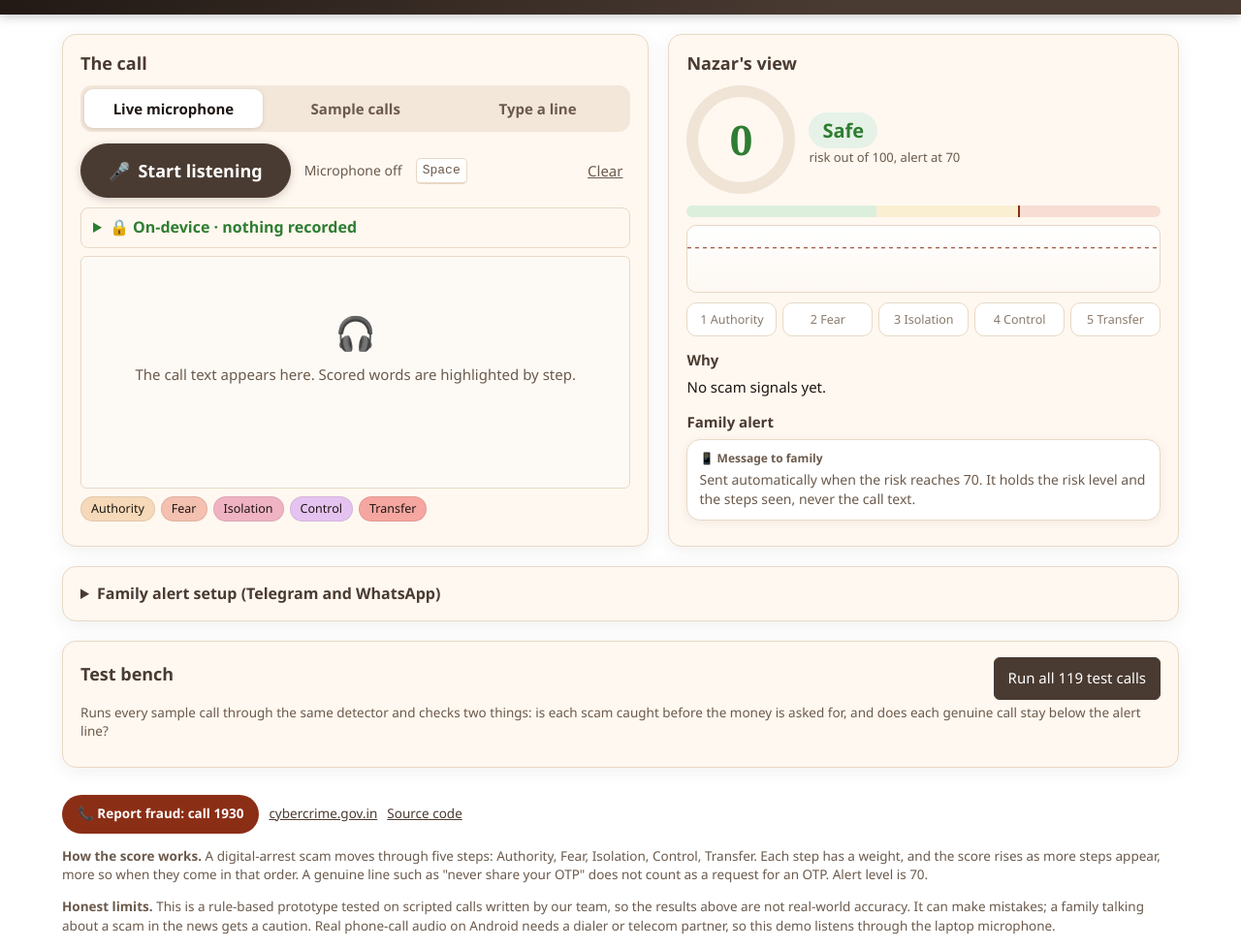
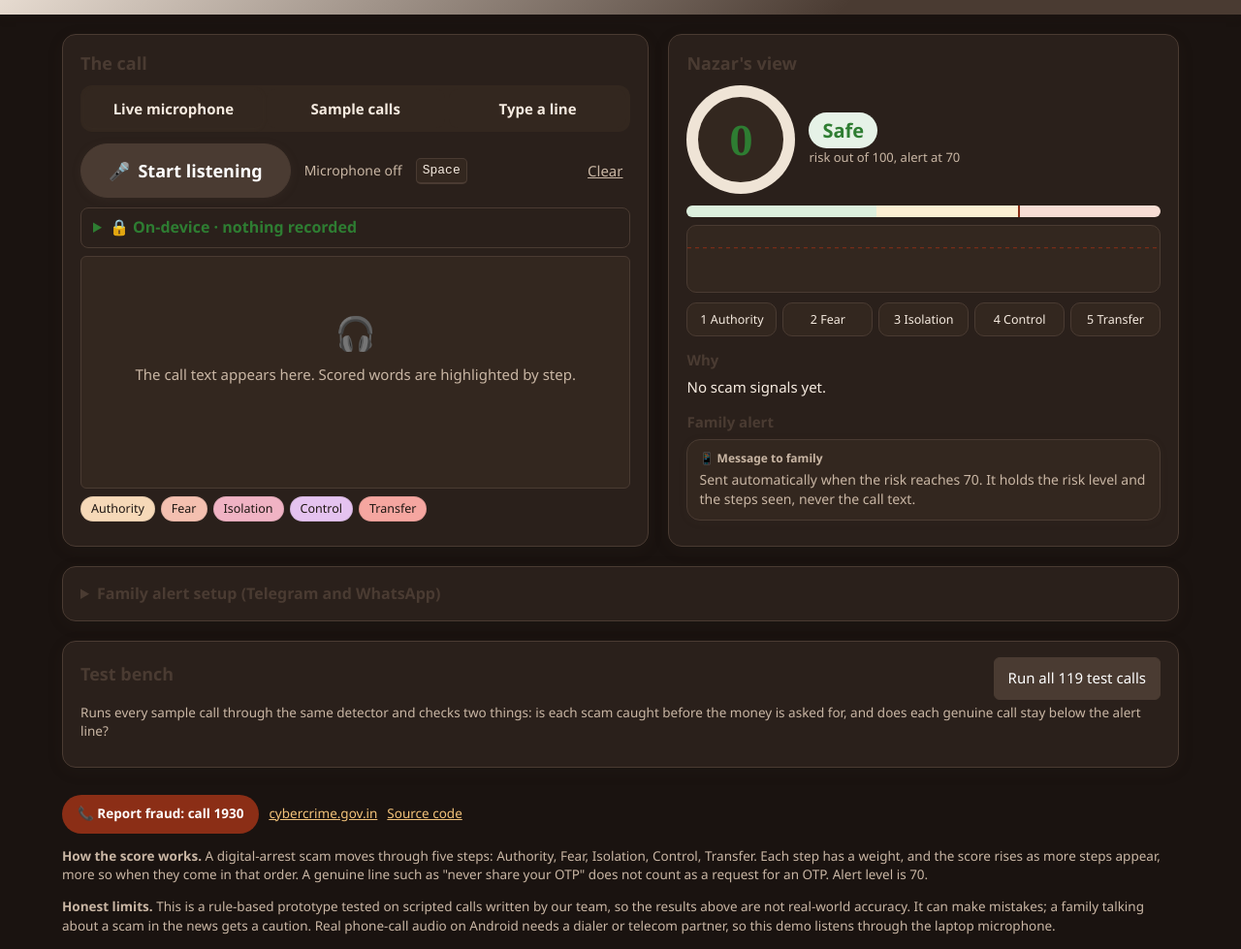
Before and after one commit to Kunal039/Nazar, a website: page web/index.html in a window 1280 px wide. Shown: the part 89-1068 px from the top of the page at 97% size. Drawn offline with Linux system fonts and the dark colour scheme; no server answers.

Commit message:
UI: dark mode in the same brown and orange palette

```diff
--- a/web/style.css
+++ b/web/style.css
@@ -212,3 +212,15 @@ kbd.hint { font: 12px/1 inherit; color: var(--muted); border: 1px solid var(--li
 /* Legend under the transcript matches the step tracker */
 .legend { display: flex; flex-wrap: wrap; gap: 6px; margin-top: 8px; }
 .legend span { border-radius: 999px; padding: 3px 10px; font-size: 12.5px; border: 1px solid rgba(0,0,0,.08); }
+
+/* Dark mode: same brown and orange palette, darker surfaces */
+@media (prefers-color-scheme: dark) {
+  :root { --tint: #2a201b; --line: #4a3b32; --muted: #c9b6a4; --bg: #1a1310; --dk: #f6ebe0; }
+  body { background: var(--bg); color: var(--dk); }
+  .card, details.info { background: var(--tint); }
+  #transcript, .line, .family, #spark, select, input, textarea, button:not(.primary):not(.link), .chip, .ring #risk, kbd.hint { background: #33271f; color: var(--dk); }
+  .tabs { background: #33271f; } .tab.on { background: #4a3b32; color: #fff; }
+  .line.hot, .family.sent { background: #3d2219; }
+  mark, .legend span, #why .dot { color: #1E1612; }
+  .help a { color: #F2C27A; }
+}
```
